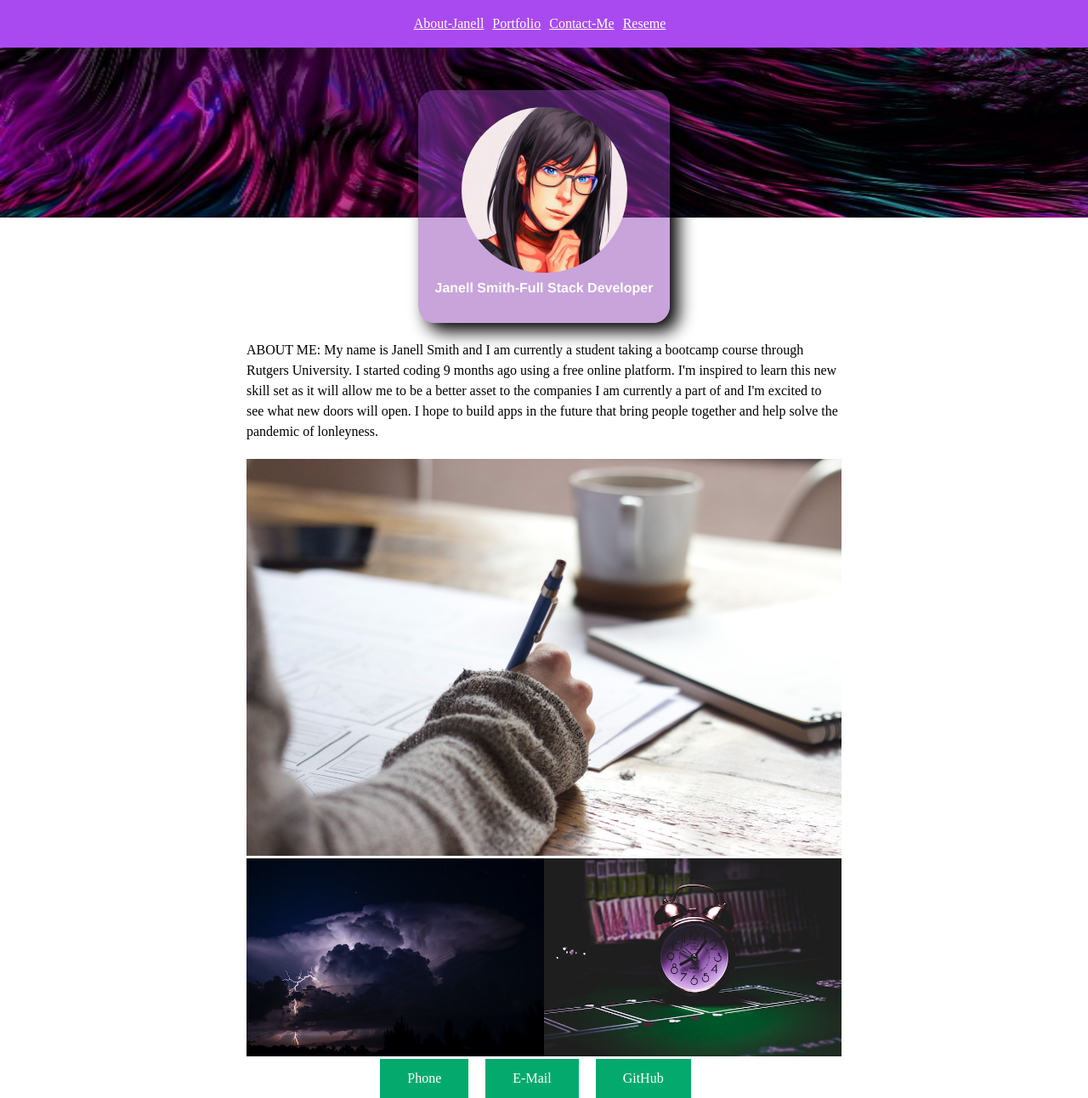
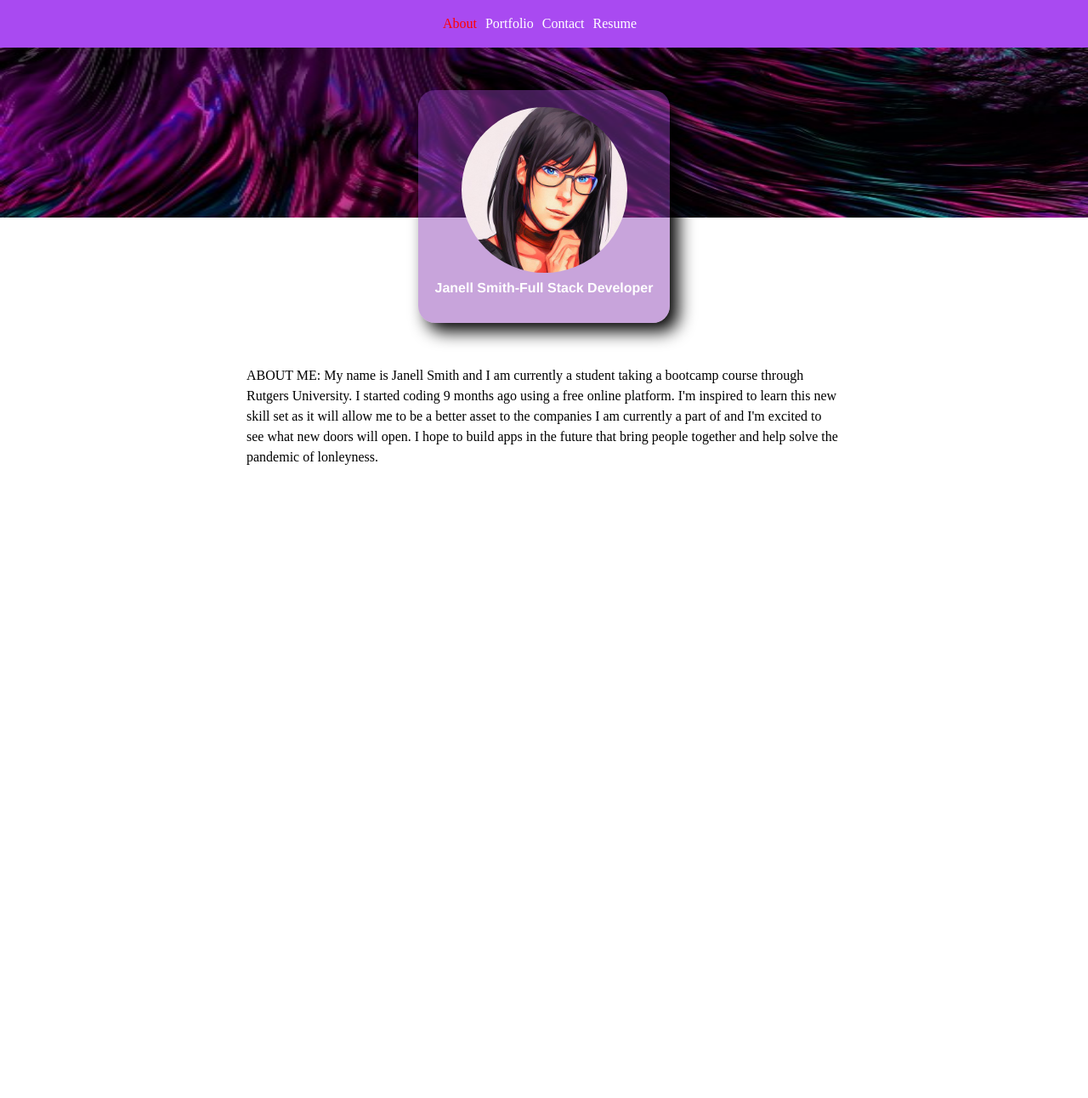
Before and after one commit to jellobear27/react-portfolio, a React (Vite) app: page / in a window 1280 px wide. Shown: the whole page at 85% size. After the commit the page ends 800 px from the top, so only its background shows below. Built offline with nearby package versions, Linux system fonts and the light colour scheme.

Commit message:
Added simple page routing

```diff
--- a/src/App.css
+++ b/src/App.css
@@ -6,14 +6,20 @@
   justify-content: center;
 }
 
+.active-link {
+  color: red !important;
+}
+
+
 .info {
   display: flex;
   justify-content: space-between;
 }
 
-.info a {
+.info div {
   color: white;
   margin-right: 10px;
+  cursor: pointer;
 }
 
 .img-bar {
--- a/src/App.jsx
+++ b/src/App.jsx
@@ -1,26 +1,27 @@
 import "./App.css";
 import "./reset.css";
+
+import { useEffect, useState} from 'react'
+
 import MyHeader from "./components/MyHeader";
-import AboutMeText from "./components/AboutMeText";
 import ImgBar from "./components/ImgBar";
 import CardContainer from "./components/CardContainer";
-import Projects from "./components/Projects";
-import Contact from "./components/Contact";
+import PageContent from "./PageContent";
 
 function App() {
+  const [activePage, setActivePage] = useState("about");
+
+  useEffect(() => {
+    console.log(activePage)
+  }, [activePage])
+
+
   return (
     <>
-      <MyHeader />
-
+      <MyHeader activePage={activePage} setActivePage={setActivePage}/>
       <ImgBar />
-
       <CardContainer />
-
-      <AboutMeText />
-
-      <Projects />
-
-      <Contact />
+      <PageContent activePage={activePage}/>
     </>
   );
 }
--- /dev/null
+++ b/src/PageContent.jsx
@@ -0,0 +1,23 @@
+import React from "react";
+import Projects from "./components/Projects";
+import AboutMeText from "./components/AboutMeText";
+import ContactForm from "./components/ContactForm";
+import Resume from './components/Resume'
+
+function PageContent(props) {
+  const { activePage } = props;
+
+  if (activePage === "about") {
+    return <AboutMeText />;
+  } else if (activePage === "portfolio") {
+    return <Projects />;
+  } else if (activePage === "contact") {
+    return <ContactForm />;
+  } else if (activePage === "resume") {
+    return <Resume />;
+  } else {
+    return null;
+  }
+}
+
+export default PageContent;
--- a/src/components/CardContainer.jsx
+++ b/src/components/CardContainer.jsx
@@ -4,7 +4,7 @@ import Title from "./CardContainer/Title";
 
 function CardContainer() {
   return (
-    <section className="card-container">
+    <section style={{marginBottom: "30px"}} className="card-container">
       <article className="profile-card">
         <AvatarImg />
         <Title />
--- a/src/components/Contact.jsx
+++ /dev/null
@@ -1,16 +0,0 @@
-import React from "react";
-import MyButton from "./Interface/MyButton";
-
-function Contact() {
-  return (
-    <section id="contact">
-      <footer>
-        <MyButton displayText={'Phone'} to={"tel:1234567899"}/>
-        <MyButton displayText={'E-Mail'} to={"jdstar17@.com"}/>
-        <MyButton displayText={'GitHub'} to={"https://github.com/jellobear27"}/>
-      </footer>
-    </section>
-  );
-}
-
-export default Contact;
--- /dev/null
+++ b/src/components/ContactForm.jsx
@@ -0,0 +1,11 @@
+import React from 'react'
+
+function ContactForm() {
+  return (
+    <form>
+        <input type="text" placeholder='Name' />
+    </form>
+  )
+}
+
+export default ContactForm
--- a/src/components/MyHeader.jsx
+++ b/src/components/MyHeader.jsx
@@ -1,18 +1,40 @@
-import React from 'react'
+import React from "react";
 
-function MyHeader() {
+function MyHeader(props) {
+  const { setActivePage, activePage } = props;
+
   return (
     <header>
-    <nav className="navigation-bar">
-     <div className="info">
-       <a href="#about">About-Janell</a>
-       <a href="#portfolio">Portfolio</a>
-       <a href="#contact">Contact-Me</a>
-       <a href="#reseme">Reseme</a>
-       </div>
-     </nav>
- </header>
-  )
+      <nav className="navigation-bar">
+        <div className="info">
+          <div
+            onClick={() => { setActivePage("about") }}
+            className={activePage === "about" ? "active-link" : ""}
+          >
+            About
+          </div>
+          <div
+            onClick={() => { setActivePage("portfolio") }}
+            className={activePage === "portfolio" ? "active-link" : ""}
+          >
+            Portfolio
+          </div>
+          <div
+            onClick={() => { setActivePage("contact") }}
+            className={activePage === "contact" ? "active-link" : ""}
+          >
+            Contact
+          </div>
+          <div
+            onClick={() => { setActivePage("resume") }}
+            className={activePage === "resume" ? "active-link" : ""}
+          >
+            Resume
+          </div>
+        </div>
+      </nav>
+    </header>
+  );
 }
 
-export default MyHeader
+export default MyHeader;
--- /dev/null
+++ b/src/components/Resume.jsx
@@ -0,0 +1,9 @@
+import React from 'react'
+
+function Resume() {
+  return (
+    <div>Resume</div>
+  )
+}
+
+export default Resume
```
